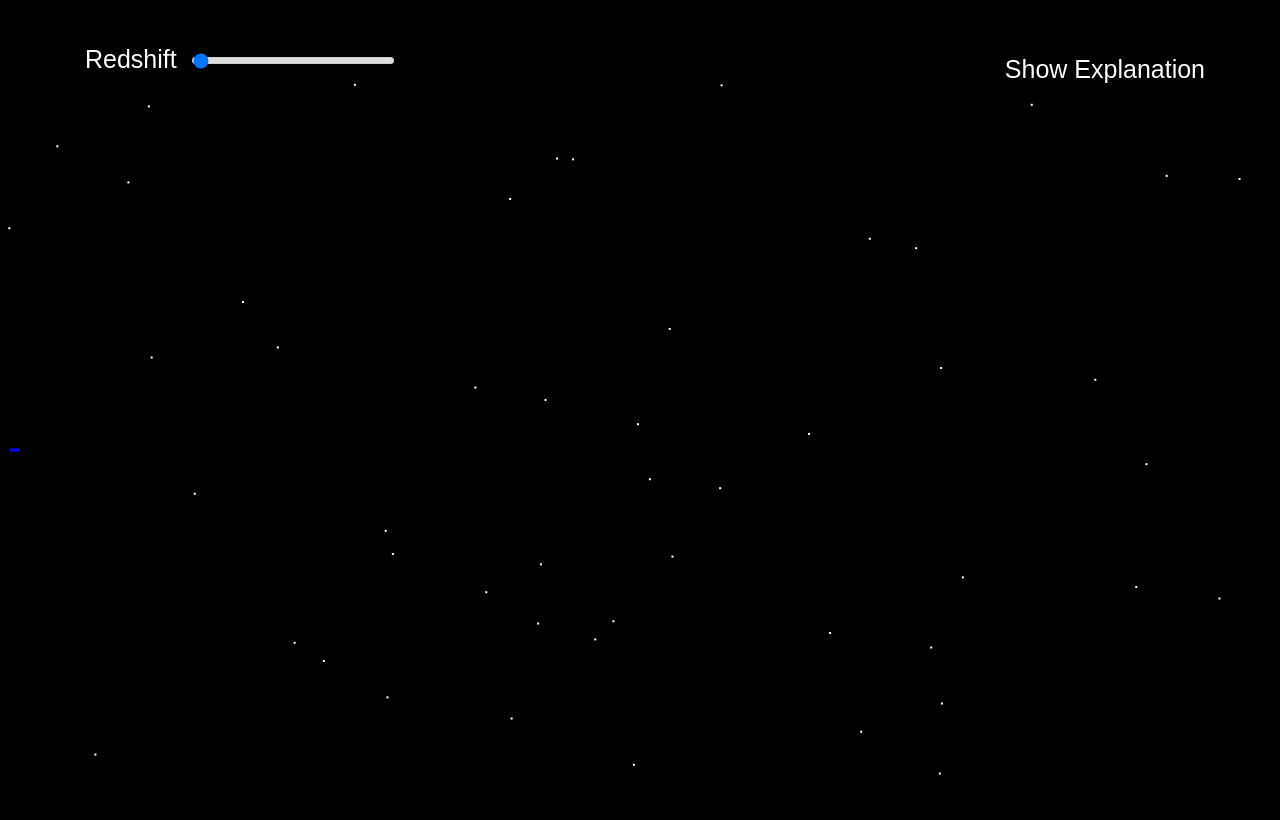
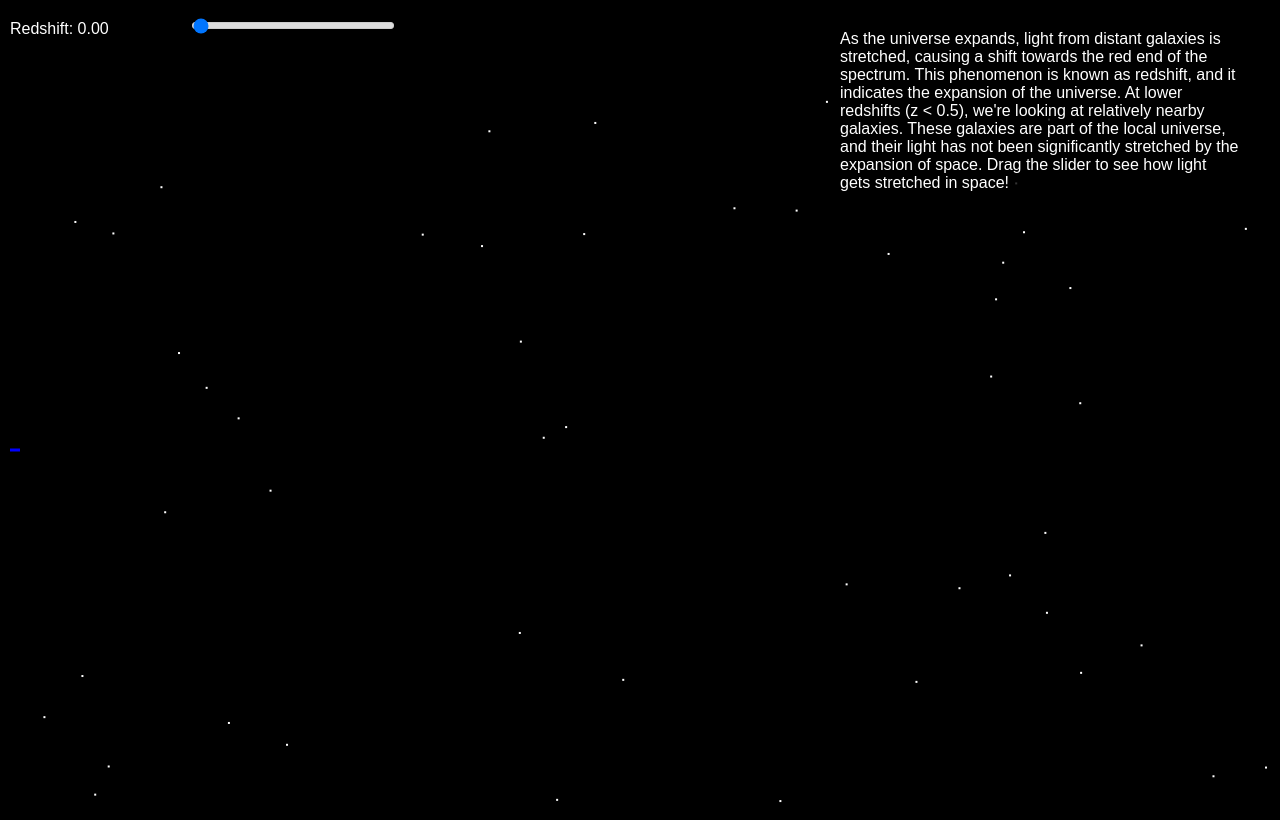
Before and after one commit to bradyblough/bradyblough.github.io, a plain HTML site: page redshift_simulator/index.html in a window 1280 px wide. Drawn offline with Linux system fonts and the light colour scheme.

Commit message:
Updated redshift sim UI and color calc. Sim  now shows dynamic explantions depending on the z value.

```diff
--- a/redshift_simulator/index.html
+++ b/redshift_simulator/index.html
@@ -1,26 +1,21 @@
 <!DOCTYPE html>
 <html lang="en">
+
 <head>
   <meta charset="UTF-8" />
   <meta name="viewport" content="width=device-width, initial-scale=1.0" />
   <link rel="stylesheet" href="styles.css" />
   <title>Redshift Simulation</title>
 </head>
+
 <body>
-    <label for="redshiftSlider" id="redshift">Redshift</label>
-    <input
-      type="range"
-      min="0"
-      max="1"
-      step="0.01"
-      value="0"
-      id="redshiftSlider"
-    />
+  <label for="redshiftSlider" id="redshift">Redshift: <span id="currentZ">0</span></label>
+  <input type="range" min="0" max="10" step="0.01" value="0" id="redshiftSlider" />
 
   <canvas id="redshiftCanvas"></canvas>
-    <button id="showExplanationBtn">Show Explanation</button>
   <div id="explanation"></div>
 
   <script src="redshiftSimulator.js"></script>
 </body>
+
 </html>
--- a/redshift_simulator/redshiftSimulator.js
+++ b/redshift_simulator/redshiftSimulator.js
@@ -1,57 +1,17 @@
-// redshiftSimulator.js
-
 const canvas = document.getElementById('redshiftCanvas');
 const ctx = canvas.getContext('2d');
 const slider = document.getElementById('redshiftSlider');
+const currentZDisplay = document.getElementById('currentZ');
+const explanationElement = document.getElementById('explanation');
 let animationSpeed = 1;
-let isExplanationVisible = false;
-const explanationElement = document.getElementById('explanation');
-const showExplanationBtn = document.getElementById('showExplanationBtn');
 
-// Set canvas size to fit the viewport
 canvas.width = window.innerWidth;
 canvas.height = window.innerHeight - 60;
 
 function drawSimulation(redshift, sliderValue) {
   const maxWidth = canvas.width - 20;
-  const lineLength = Math.min(maxWidth, 10 + redshift * maxWidth);
+  const lineLength = Math.min(maxWidth, 10 + redshift * maxWidth / 10);
 
-  // Draw background
-  ctx.fillStyle = 'black';
-  ctx.fillRect(0, 0, canvas.width, canvas.height);
-
-  // Draw stars
-  ctx.fillStyle = 'white';
-  for (let i = 0; i < 50; i++) {
-    const x = Math.random() * canvas.width;
-    const y = Math.random() * canvas.height;
-    ctx.fillRect(x, y, 2, 2);
-  }
-
-  const progress = lineLength / maxWidth;
-  const blueComponent = Math.max(0, 255 - progress * 255);
-  const redComponent = Math.min(255, progress * 255);
-  ctx.strokeStyle = `rgb(${redComponent}, 0, ${blueComponent})`;
-
-  ctx.beginPath();
-  ctx.moveTo(10, canvas.height / 2);
-  ctx.lineTo(10 + lineLength, canvas.height / 2);
-
-  ctx.lineWidth = 3;
-  ctx.stroke();
-
-  // Update animation
-  animationSpeed = 1 + sliderValue * 5;
-}
-
-function updateRedshift() {
-  const redshift = parseFloat(slider.value);
-  const sliderValue = parseFloat(slider.value);
-  drawSimulation(redshift, sliderValue);
-}
-
-// Function to move stars
-function moveStars() {
   ctx.fillStyle = 'black';
   ctx.fillRect(0, 0, canvas.width, canvas.height);
 
@@ -61,47 +21,49 @@ function moveStars() {
     const y = Math.random() * canvas.height;
     ctx.fillRect(x, y, 2, 2);
   }
+
+  const blueComponent = Math.max(0, 255 - redshift * 50);
+  const redComponent = Math.min(255, redshift * 50);
+  ctx.strokeStyle = `rgb(${redComponent}, 0, ${blueComponent})`;
+
+  ctx.beginPath();
+  ctx.moveTo(10, canvas.height / 2);
+  ctx.lineTo(10 + lineLength, canvas.height / 2);
+  ctx.lineWidth = 3;
+  ctx.stroke();
+
+  animationSpeed = 1 + sliderValue * 5;
 }
 
-// Function to update the explanation text
-function updateExplanation(redshift) {
-  explanationElement.textContent = `As the universe expands, light from distant galaxies is stretched, causing a shift towards the red end of the spectrum. This phenomenon is known as redshift, and it indicates the expansion of the universe. Higher redshift values correspond to greater distances and earlier cosmic times.\n Drag the slider to see how light gets stretched in space!`;
+function updateRedshift() {
+  const redshift = parseFloat(slider.value);
+  currentZDisplay.textContent = redshift.toFixed(2);
+  drawSimulation(redshift, redshift);
+  updateExplanation(redshift);
 }
 
-// Toggle explanation visibility
-function toggleExplanation() {
-  isExplanationVisible = !isExplanationVisible;
-  explanationElement.style.display = isExplanationVisible ? 'block' : 'none';
-  showExplanationBtn.textContent = isExplanationVisible ? 'Hide Explanation' : 'Show Explanation';
+function updateExplanation(redshift) {
+  let explanationText = `As the universe expands, light from distant galaxies is stretched, causing a shift towards the red end of the spectrum. This phenomenon is known as redshift, and it indicates the expansion of the universe.`;
+
+  if (redshift < 0.5) {
+    explanationText += `\n\nAt lower redshifts (z < 0.5), we're looking at relatively nearby galaxies. These galaxies are part of the local universe, and their light has not been significantly stretched by the expansion of space.`;
+  } else if (redshift >= 0.5 && redshift < 5) {
+    explanationText += `\n\nAt medium redshifts (0.5 ≤ z < 5), we're observing galaxies from the early universe. This was a time when the universe was much younger, and these galaxies are often very different from those we see nearby.`;
+  } else {
+    explanationText += `\n\nAt high redshifts (z ≥ 5), we're looking back to the very early universe, close to the time of the Big Bang. Galaxies at these distances are seen as they were when the universe was less than a billion years old.`;
+  }
+
+  explanationText += `\n\nDrag the slider to see how light gets stretched in space!`;
+  explanationElement.textContent = explanationText;
 }
 
+slider.value = 0.0;
+updateRedshift();
 
-isExplanationVisible = true;
-
-// Show explanation button click event listener
-showExplanationBtn.addEventListener('click', () => {
-  toggleExplanation();
-  if (isExplanationVisible) {
-    updateExplanation(parseFloat(slider.value));
-  }
-});
-
-
-toggleExplanation();
-
-// Attach event listener to the slider
-slider.addEventListener('input', () => {
-  updateRedshift();
-  if (isExplanationVisible) {
-    updateExplanation(parseFloat(slider.value));
-  }
-});
-
-drawSimulation(0, 0);
-
+slider.addEventListener('input', updateRedshift);
 
 window.addEventListener('resize', () => {
   canvas.width = window.innerWidth;
   canvas.height = window.innerHeight - 60;
-  drawSimulation(parseFloat(slider.value), parseFloat(slider.value));
+  updateRedshift();
 });
--- a/redshift_simulator/styles.css
+++ b/redshift_simulator/styles.css
@@ -18,7 +18,7 @@ input[type="range"] {
   -webkit-appearance: none;
   appearance: none;
   position: absolute;
-  top: 55px;
+  top: 20px;
   left: 190px;
   width: 200px;
   height: 5px;
@@ -28,18 +28,17 @@ input[type="range"] {
 }
 
 #redshift {
-  font-size: 25px;
-  top: 45px;
-  left: 85px;
+  font-size: 16px;
   position: absolute;
+  top: 20px;
+  left: 10px;
 }
 
 #explanation {
   position: absolute;
-  top: 90px;
+  top: 20px;
   right: 30px;
-  font-size: 20px;
-  display: none;
+  font-size: 16px;
   padding: 10px;
   background-color: rgba(0, 0, 0, 0.8);
   border-radius: 5px;
@@ -47,30 +46,20 @@ input[type="range"] {
   color: white;
 }
 
-#showExplanationBtn {
-  position: absolute;
-  top: 45px;
-  font-size: 25px;
-  right: 65px;
-  padding: 10px;
-  cursor: pointer;
-  background-color: rgba(0, 0, 0, 0.8);
-  border: none;
-  color: white;
-  border-radius: 5px;
-}
+@media (max-width: 600px) {
+  input[type="range"] {
+    top: 20px;
+    left: 10px;
+    width: 150px;
+  }
 
-/* Added resizing on mobile */
-@media (max-width: 600px) {
-  #showExplanationBtn {
-    top: 70px;
-    right: 289px;
+  #redshift {
+    font-size: 14px;
+  }
+
+  #explanation {
+    top: 20px;
+    right: 10px;
+    max-width: 300px;
   }
 }
-
-@media (max-width: 600px) {
-  #explanation{
-    top: 110px;
-    right: 350px;
-  }
-}
```
Lines whose indentation alone changed are shown as unchanged.
